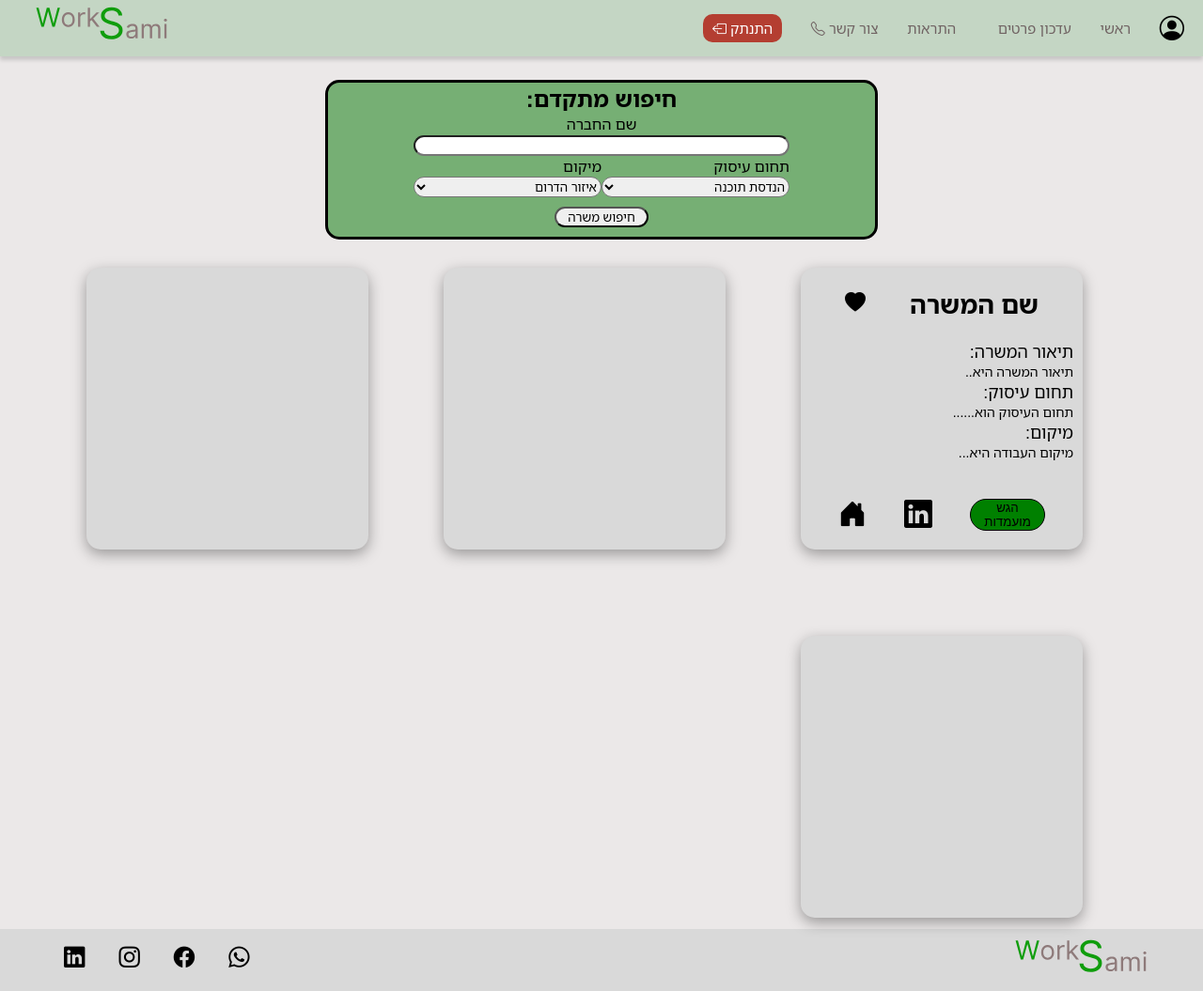
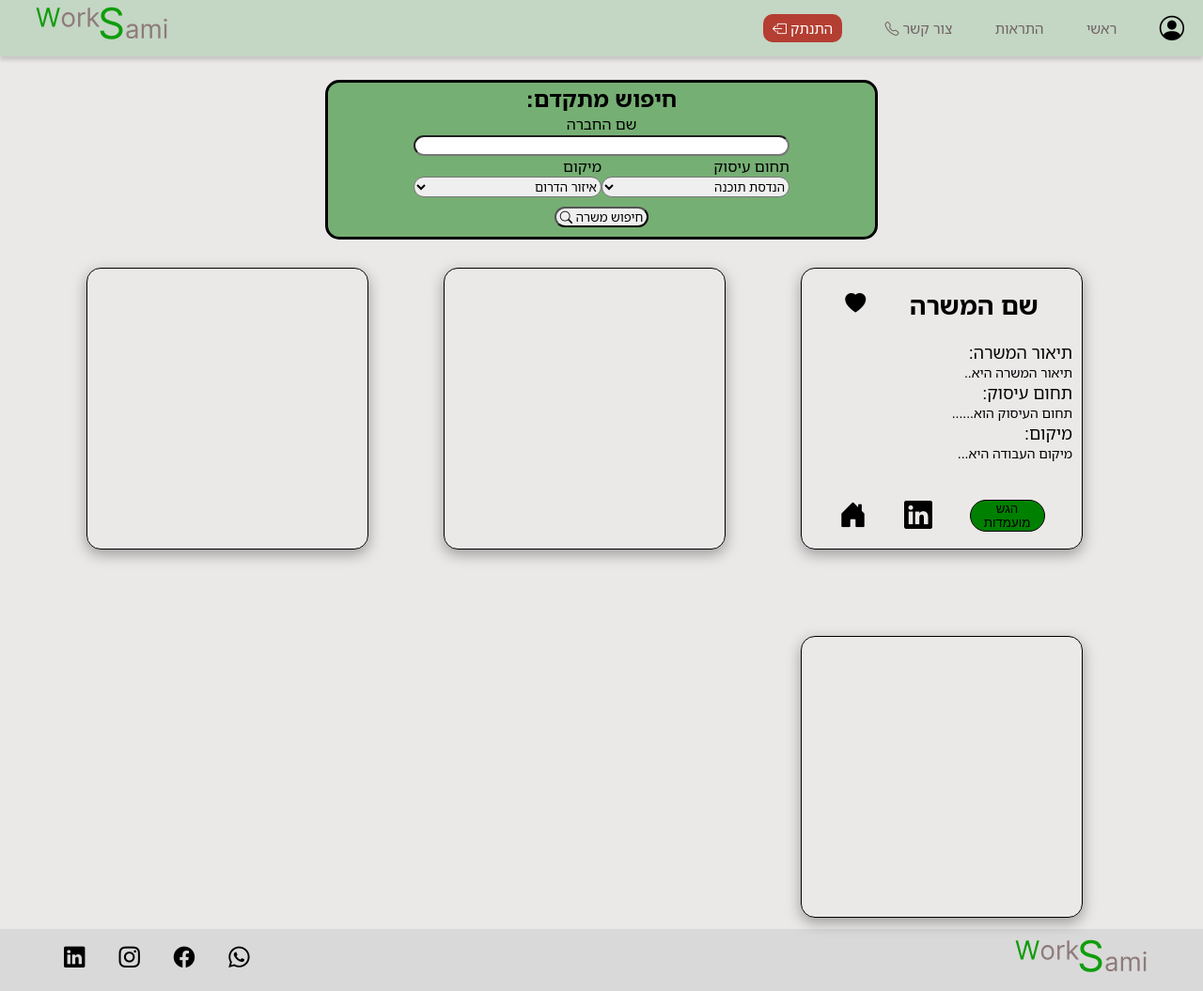
Before and after one commit to Lidorfel/WorkSami, a web app: file views/students/main_page_student.html in a window 1280 px wide. Shown: the whole page at 94% size. Run offline with its HTML, style and script files only (its server is not run), Linux system fonts and the light colour scheme.

Commit message:
push studentMainPage again after change  back-ground color and nav bar

```diff
--- a/public/styles/main_page_student.css
+++ b/public/styles/main_page_student.css
@@ -39,7 +39,7 @@ nav a {
   display: flex;
   justify-content: space-between;
   align-items: center;
-  width: 40%;
+  width: 35%;
 }
 .avatar-icon {
   width: 30px;
@@ -139,7 +139,8 @@ body {
   border-radius: 60px;
   width: 300px;
   height: 300px;
-  background-color: #d9d9d9;
+  background-color: transparent;
+  border: 1px solid black;
   border-radius: 15px;
   box-shadow: rgba(0, 0, 0, 0.35) 0px 5px 15px;
   margin-bottom: 4%;
--- a/views/students/main_page_student.html
+++ b/views/students/main_page_student.html
@@ -33,9 +33,7 @@
             <i class="bi bi-person-circle"></i>
           </a>
           <a class="nav-main" href=""> ראשי </a>
-          <a class="nav-employers" href="" style="margin-left: 14px">
-            עדכון פרטים
-          </a>
+
           <a class="nav-student-grad" href=""> התראות </a>
           <a class="nav-contact" href="">
             צור קשר
@@ -103,7 +101,9 @@
             </select>
           </div>
         </div>
-        <button id="button_add" class="button_add">חיפוש משרה</button>
+        <button id="button_add" class="button_add">
+          חיפוש משרה <i class="bi bi-search"></i>
+        </button>
       </form>
       <div class="all_jobs">
         <div class="works">
```
